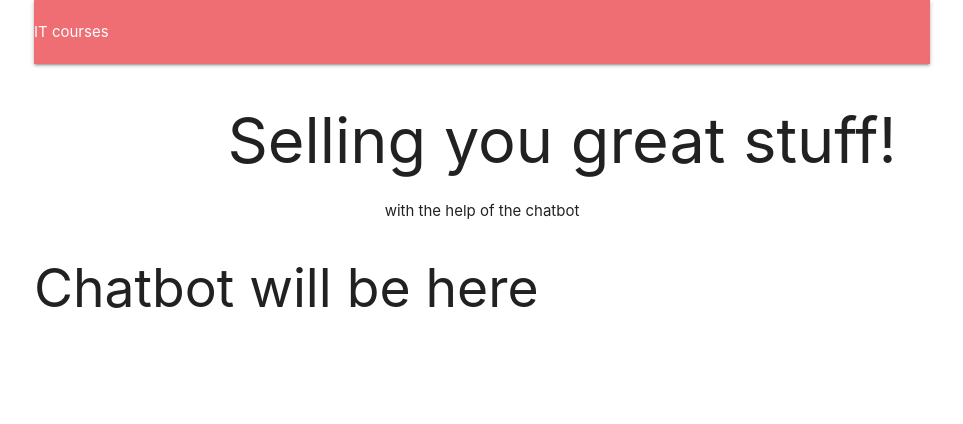
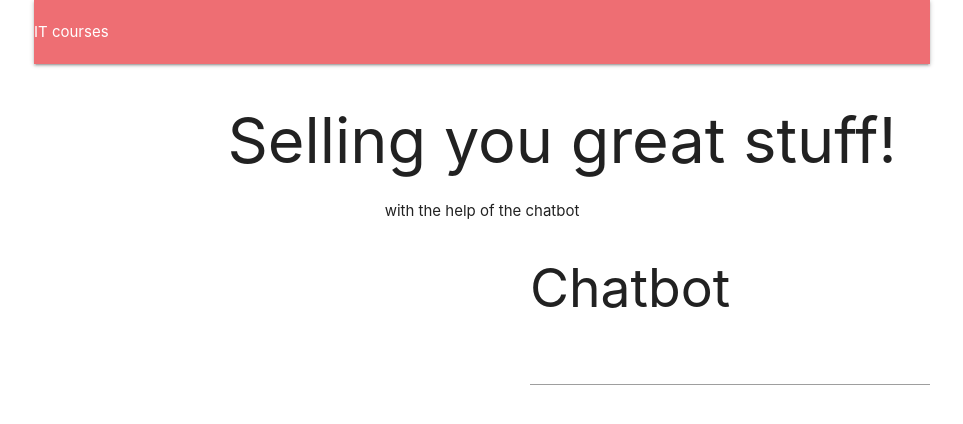
Before and after one commit to natapone/dfchatbot, a React (Create React App) app in the folder client/: page / in a window 1280 px wide. Shown: the top 424 px of the page, without its empty margins (158-1121 px from the left). Built offline with nearby package versions, Linux system fonts and the light colour scheme.

Commit message:
chatbot input

```diff
--- a/client/src/components/chatbot/Chatbot.js
+++ b/client/src/components/chatbot/Chatbot.js
@@ -1,9 +1,17 @@
-import React from 'react';
+import React, {Component} from 'react';
 
-const Chatbot = () => {
-  return (
-    <h2>Chatbot will be here</h2>
-  )
+class Chatbot extends Component {
+  render() {
+    return (
+      <div style={{ height: 400, width: 400, float: 'right' }}>
+        <div id="chatbot" style={{ height: '100%', width:'100%', overflow: 'auto'}}>
+          <h2>Chatbot</h2>
+          <input type="text"/>
+
+        </div>
+      </div>
+    )
+  }
 }
 
 export default Chatbot;
```
